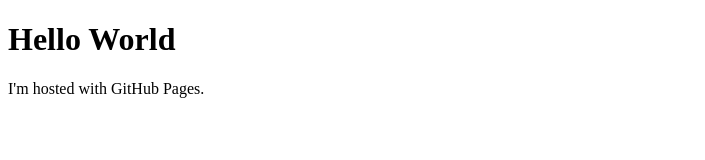
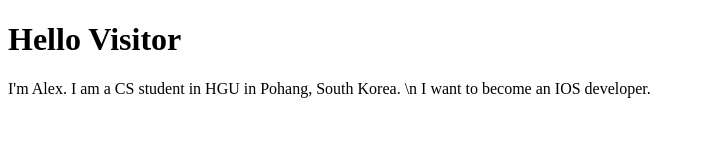
Before and after one commit to alexcho617/alexcho617.github.io, a plain HTML site: page index.html in a window 1280 px wide. Shown: the whole page, without its empty margins (0-705 px from the left). Drawn offline with Linux system fonts and the light colour scheme.

Commit message:
Update index.html

```diff
--- a/index.html
+++ b/index.html
@@ -1,7 +1,7 @@
 <!DOCTYPE html>
 <html>
 <body>
-<h1>Hello World</h1>
-<p>I'm hosted with GitHub Pages.</p>
+<h1>Hello Visitor</h1>
+<p>I'm Alex. I am a CS student in HGU in Pohang, South Korea. \n I want to become an IOS developer.</p>
 </body>
 </html>
```
